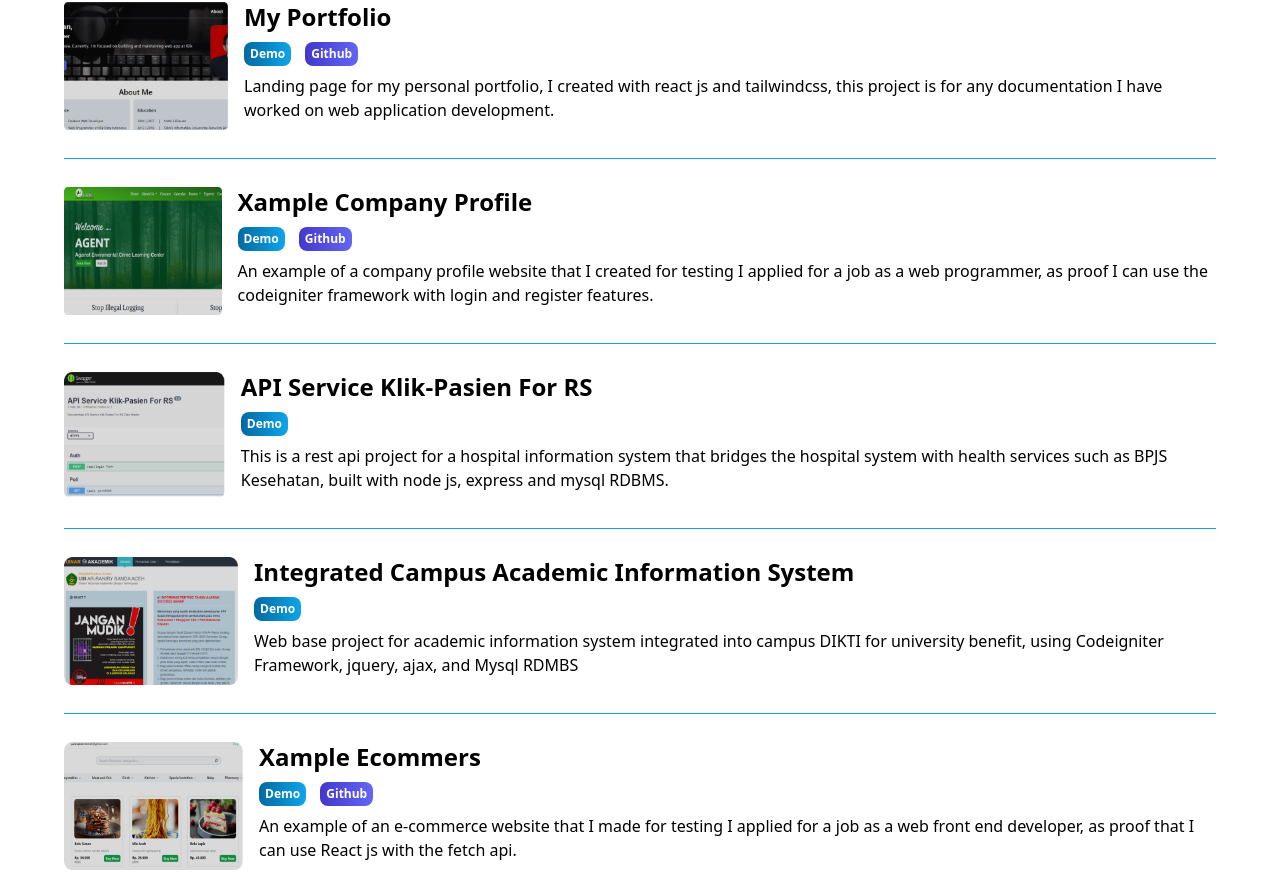
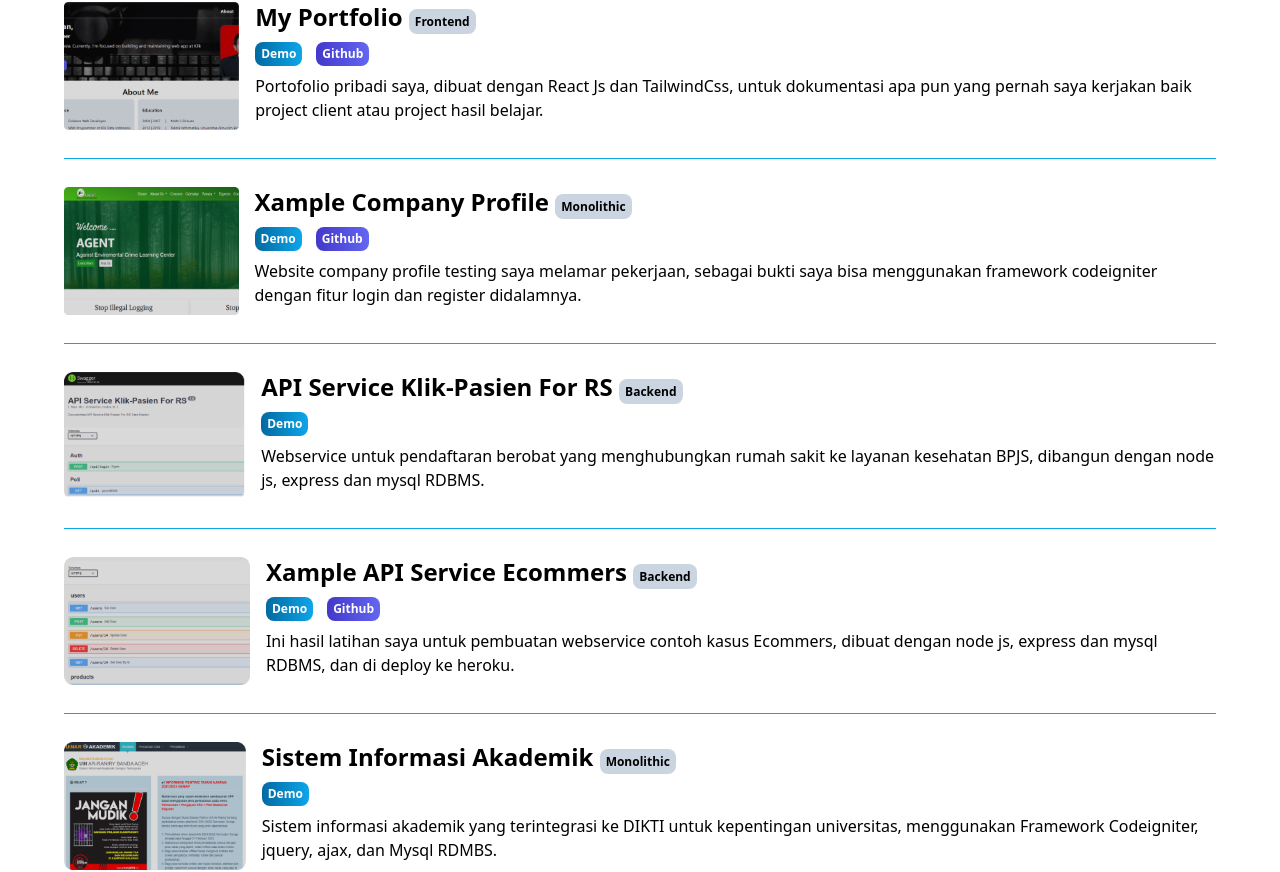
Before and after one commit to kadarisman/react-portofolio, a React (Create React App) app: page / in a window 1280 px wide. Shown: the part 956-1828 px from the top of the page. Built offline with nearby package versions, Linux system fonts and the light colour scheme.

Commit message:
add project

```diff
--- a/src/components/Footer.js
+++ b/src/components/Footer.js
@@ -15,7 +15,7 @@ export const Footer = () => {
             <a href="https://www.instagram.com/risman_yuzar/?igshid=YmMyMTA2M2Y%3D" target='_blank' rel="noopener noreferrer">
               <img className='w-8 h-8' src={ig} alt="instagram" />
             </a>
-            <a href="www.linkedin.com/in/kadarisman-yuzar-a1706a120" target='_blank' rel="noopener noreferrer">
+            <a href="https://www.linkedin.com/in/kadarisman-yuzar-a1706a120/" target='_blank' rel="noopener noreferrer">
               <img className='w-8 h-8' src={lik} alt="likedin" />
             </a>
         </div>
--- a/src/components/Project.js
+++ b/src/components/Project.js
@@ -4,6 +4,7 @@ import img2 from '../img/image2.png';
 import img4 from '../img/image4.png';
 import img5 from '../img/image5.png';
 import img6 from '../img/image6.png';
+import img7 from '../img/image7.png';
 //import img3 from '../img/image3.png';
 //import { BrowserRouter as Router, Route, Link } from 'react-router-dom';
 
@@ -14,11 +15,11 @@ export const Project = () => {
       <h3 className="text-4xl font-medium leading-tight mb-9">Projects</h3>
     </div>
       <div className="flex flex-col gap-4 mb-7 pb-7  border-b border-sky-500 md:flex-row">
-        <div className="">
+        <div className="md:h-32 md:w-56">
           <img src={img1} alt="portofolio" className="md:h-32 md:w-52"/>
         </div>
         <div className="fitur-detail-text">
-          <h2 className="text-2xl leading-tight font-bold mb-2">My Portfolio</h2>
+          <h2 className="text-2xl leading-tight font-bold mb-2">My Portfolio <span className="text-xs rounded-lg mr-3.5 bg-slate-300 py-1 px-1.5"> Frontend</span></h2>
           <a href="https://react-portofolio-two.vercel.app/" target='_blank' rel="noopener noreferrer">
           <button className="bg-gradient-to-r from-sky-700 to-sky-500 hover:from-indigo-700 hover:to-indigo-500 text-white text-xs font-semibold py-1 px-1.5 rounded-lg mr-3.5">Demo</button>
           </a>
@@ -26,16 +27,16 @@ export const Project = () => {
           <button className="bg-gradient-to-r from-indigo-700 to-indigo-500 hover:from-sky-700 hover:to-sky-500 text-white text-xs font-semibold py-1 px-1.5 rounded-lg mr-3.5">Github</button>
           </a>
           <p className="mt-2">
-          Landing page for my personal portfolio, I created with react js and tailwindcss, this project is for any documentation I have worked on web application development.
+          Portofolio pribadi saya, dibuat dengan React Js dan TailwindCss, untuk dokumentasi apa pun yang pernah saya kerjakan baik project client atau project hasil belajar.
           </p>
         </div>
       </div>
       <div className="flex flex-col gap-4 mb-7 pb-7  border-b border-sky-500 md:flex-row">
-        <div className="">
+        <div className="md:h-32 md:w-56">
           <img src={img2} alt="portofolio" className="md:h-32 md:w-56"/>
         </div>
         <div className="fitur-detail-text">
-          <h2 className="text-2xl leading-tight font-bold mb-2">Xample Company Profile</h2>
+          <h2 className="text-2xl leading-tight font-bold mb-2">Xample Company Profile <span className="text-xs rounded-lg mr-3.5 bg-slate-300 py-1 px-1.5"> Monolithic</span></h2>
           <a href="https://try-project.000webhostapp.com/" target='_blank' rel="noopener noreferrer">
           <button className="bg-gradient-to-r from-sky-700 to-sky-500 hover:from-indigo-700 hover:to-indigo-500 text-white text-xs font-semibold py-1 px-1.5 rounded-lg mr-3.5">Demo</button>
           </a>
@@ -43,55 +44,70 @@ export const Project = () => {
           <button className="bg-gradient-to-r from-indigo-700 to-indigo-500 hover:from-sky-700 hover:to-sky-500 text-white text-xs font-semibold py-1 px-1.5 rounded-lg mr-3.5">Github</button>
           </a>
           <p className="mt-2">
-          An example of a company profile website that I created for testing I applied for a job as a web programmer, as proof I can use the codeigniter framework with login and register features.
+          Website company profile testing saya melamar pekerjaan, sebagai bukti saya bisa menggunakan framework codeigniter dengan fitur login dan register didalamnya.
           </p>
         </div>
       </div>
       <div className="flex flex-col gap-4 mb-7 pb-7  border-b border-sky-500 md:flex-row">
-        <div className="">
+        <div className="md:h-32 md:w-56">
           <img src={img4} alt="portofolio" className="md:h-32 md:w-56"/>
         </div>
         <div className="fitur-detail-text">
-          <h2 className="text-2xl leading-tight font-bold mb-2">API Service Klik-Pasien For RS</h2>
+          <h2 className="text-2xl leading-tight font-bold mb-2">API Service Klik-Pasien For RS <span className="text-xs rounded-lg mr-3.5 bg-slate-300 py-1 px-1.5"> Backend</span></h2>
           <a href="https://klikpasien.rsudya.id/api-docs/" target='_blank' rel="noopener noreferrer">
           <button className="bg-gradient-to-r from-sky-700 to-sky-500 hover:from-indigo-700 hover:to-indigo-500 text-white text-xs font-semibold py-1 px-1.5 rounded-lg mr-3.5">Demo</button>
           </a>
-
           <p className="mt-2">
-          This is a rest api project for a hospital information system that bridges the hospital system with health services such as BPJS Kesehatan, built with node js, express and mysql RDBMS.
+          Webservice untuk pendaftaran berobat yang menghubungkan rumah sakit ke layanan kesehatan BPJS, dibangun dengan node js, express dan mysql RDBMS.
           </p>
         </div>
       </div>
       <div className="flex flex-col gap-4 mb-7 pb-7  border-b border-sky-500 md:flex-row">
-        <div className="">
+        <div className="md:h-32 md:w-56">
+          <img src={img7} alt="portofolio" className="md:h-32 md:w-56"/>
+        </div>
+        <div className="fitur-detail-text">
+          <h2 className="text-2xl leading-tight font-bold mb-2">Xample API Service Ecommers <span className="text-xs rounded-lg mr-3.5 bg-slate-300 py-1 px-1.5"> Backend</span></h2>
+          <a href="https://final-project-ecom.herokuapp.com/api-docs/" target='_blank' rel="noopener noreferrer">
+          <button className="bg-gradient-to-r from-sky-700 to-sky-500 hover:from-indigo-700 hover:to-indigo-500 text-white text-xs font-semibold py-1 px-1.5 rounded-lg mr-3.5">Demo</button>
+          </a>
+          <a href="https://github.com/kadarisman/final-project-ecom" target='_blank' rel="noopener noreferrer">
+          <button className="bg-gradient-to-r from-indigo-700 to-indigo-500 hover:from-sky-700 hover:to-sky-500 text-white text-xs font-semibold py-1 px-1.5 rounded-lg mr-3.5">Github</button>
+          </a>
+          <p className="mt-2">
+          Ini hasil latihan saya untuk pembuatan webservice contoh kasus Ecommers, dibuat dengan node js, express dan mysql RDBMS, dan di deploy ke heroku.
+          </p>
+        </div>
+      </div>
+      <div className="flex flex-col gap-4 mb-7 pb-7  border-b border-sky-500 md:flex-row">
+        <div className="md:h-32 md:w-56">
           <img src={img5} alt="portofolio" className="md:h-32 md:w-56"/>
         </div>
         <div className="fitur-detail-text">
-          <h2 className="text-2xl leading-tight font-bold mb-2">Integrated Campus Academic Information System</h2>
+          <h2 className="text-2xl leading-tight font-bold mb-2">Sistem Informasi Akademik <span className="text-xs rounded-lg mr-3.5 bg-slate-300 py-1 px-1.5"> Monolithic</span></h2>
           <a href="https://siakad.ar-raniry.ac.id/" target='_blank' rel="noopener noreferrer">
           <button className="bg-gradient-to-r from-sky-700 to-sky-500 hover:from-indigo-700 hover:to-indigo-500 text-white text-xs font-semibold py-1 px-1.5 rounded-lg mr-3.5">Demo</button>
           </a>
 
           <p className="mt-2">
-           Web base project for academic information system integrated into campus DIKTI for university benefit, using Codeigniter Framework, jquery, ajax, and Mysql RDMBS
+          Sistem informasi akademik yang terintegrasi ke DIKTI untuk kepentingan universitas, menggunakan Framework Codeigniter, jquery, ajax, dan Mysql RDMBS.
           </p>
         </div>
       </div>
       <div className="flex flex-col gap-4 mb-7 pb-7  border-b border-sky-500 md:flex-row">
-        <div className="">
+        <div className="md:h-32 md:w-56">
           <img src={img6} alt="portofolio" className="md:h-32 md:w-56"/>
         </div>
         <div className="fitur-detail-text">
-          <h2 className="text-2xl leading-tight font-bold mb-2">Xample Ecommers</h2>
+          <h2 className="text-2xl leading-tight font-bold mb-2">Xample Ecommers <span className="text-xs rounded-lg mr-3.5 bg-slate-300 py-1 px-1.5"> Frontend</span></h2>
           <a href="https://leumang-shop1.vercel.app/" target='_blank' rel="noopener noreferrer">
           <button className="bg-gradient-to-r from-sky-700 to-sky-500 hover:from-indigo-700 hover:to-indigo-500 text-white text-xs font-semibold py-1 px-1.5 rounded-lg mr-3.5">Demo</button>
           </a>
           <a href="https://github.com/kadarisman/ecom-tailwind" target='_blank' rel="noopener noreferrer">
             <button className="bg-gradient-to-r from-indigo-700 to-indigo-500 hover:from-sky-700 hover:to-sky-500 text-white text-xs font-semibold py-1 px-1.5 rounded-lg mr-3.5">Github</button>
           </a>
-
           <p className="mt-2">
-           An example of an e-commerce website that I made for testing I applied for a job as a web front end developer, as proof that I can use React js with the fetch api.
+          Latihan pembuatan aplikasi Ecommers sederhana dengan React Js dan TailwindCss, dengan integrasi ke service Xample API Service Ecommers di atas
           </p>
         </div>
       </div>
```
Also changed, not shown: src/img/image7.png (added).
